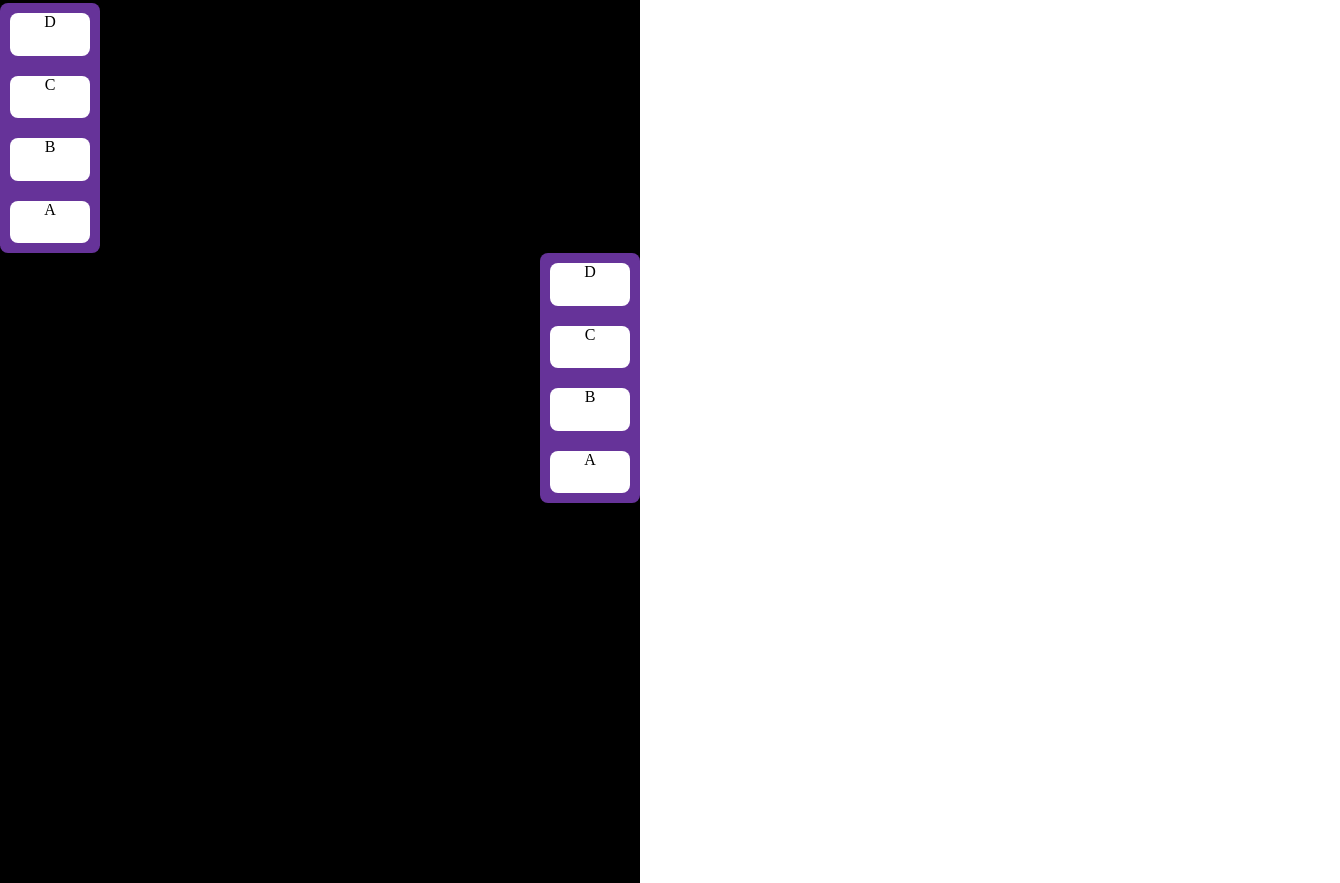
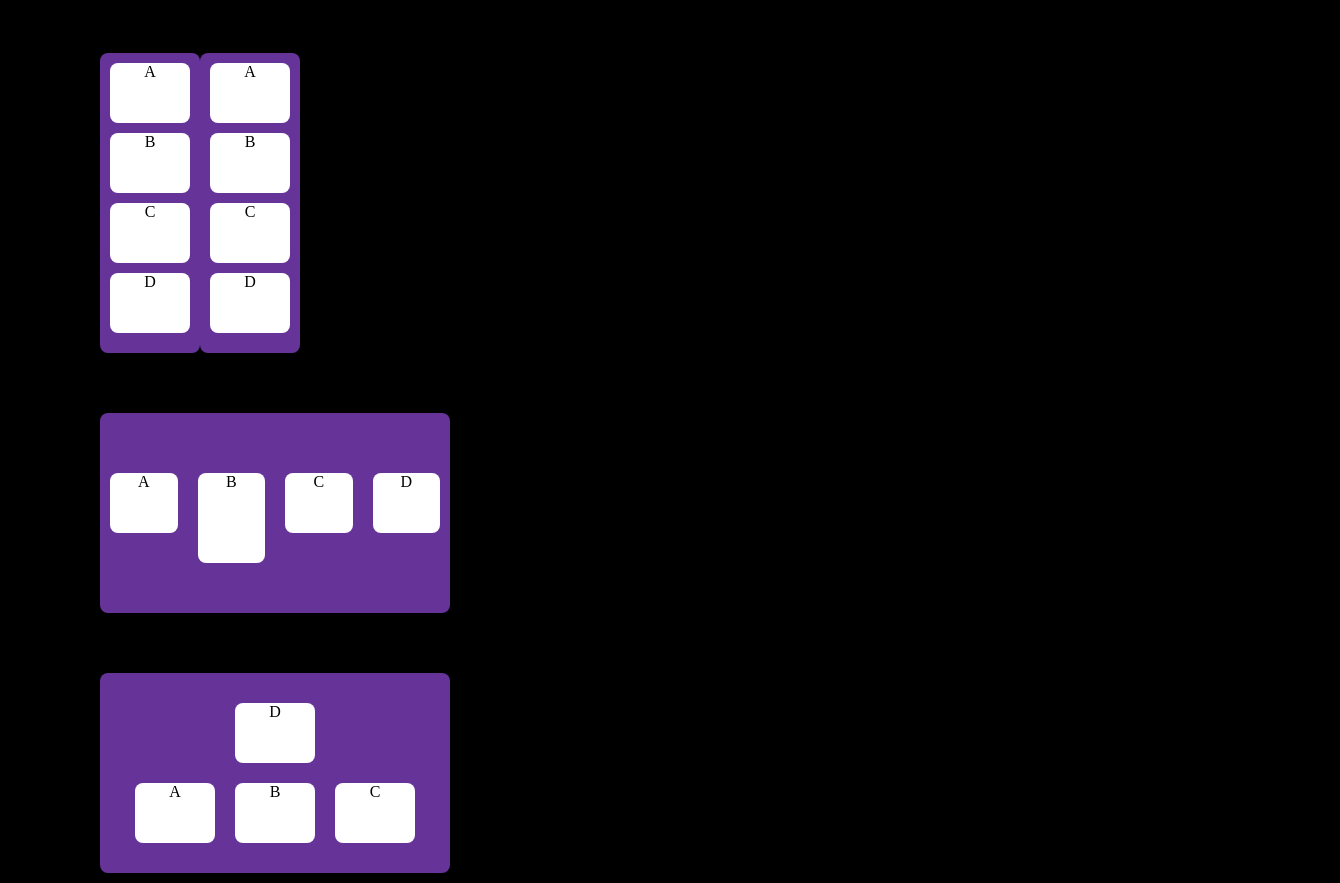
Before and after one commit to lucasmhilario/tt-css-js-pro, a plain HTML site: page aula03/exercicio_fixacao/index.html in a window 1280 px wide. Shown: the part 517-1400 px from the top of the page, 1340 px wide, since content can reach past the window. Drawn offline with Linux system fonts and the light colour scheme.

Commit message:
atualização do exercicio_fixação 0.0.1

```diff
--- a/aula03/exercicio_fixacao/css/style.css
+++ b/aula03/exercicio_fixacao/css/style.css
@@ -8,6 +8,8 @@ main {
   background: #000;
   width: 50%;
   height: 400vh;
+
+  padding: 50px 600px 50px 100px;
 }
 
 p{
@@ -42,6 +44,7 @@ hr {
   width: 80px;
   background: #fff;
   margin: 10px;
+  align-items: stretch;
 }
 
 /* ============================================== */
@@ -69,9 +72,9 @@ hr {
 
 .exemplo3 {
   width: 100px;
-  height: 250px;
+  height: 300px;
   background: rebeccapurple;
-  display: flex;
+  display: inline-block;
   flex-direction: column-reverse;
 }
 
@@ -85,13 +88,17 @@ hr {
   margin: 10px;
 }
 
+.section3 {
+  display: flex;
+}
+
 .exemplo3-1 {
   width: 100px;
-  height: 250px;
+  height: 300px;
   background: rebeccapurple;
-  display: flex;
-  flex-direction: column-reverse;
-  float: right;
+  display: inline-block;
+  /* flex-direction: column-reverse; */
+
 }
 
 .box1-exemplo3-1,
@@ -103,3 +110,99 @@ hr {
   background: #fff;
   margin: 10px;
 }
+
+.exemplo3-1 .box1-exemplo3-1 {
+  order: 3;
+}
+.exemplo3-1 .box2-exemplo3-1 {
+  order: 1;
+}
+.exemplo3-1 .box3-exemplo3-1 {
+  order: 2;
+}
+.exemplo3-1 .box4-exemplo3-1 {
+  order: 4;
+}
+
+/* ============================================== */
+
+:root {
+  --width: 80px;
+  --height: 60px;
+  --cor-de-fundo-bloco: #fff;
+  --margin-bloco: 10px
+}
+.exemplo4 {
+  width: 350px;
+  height: 200px;
+  background: rebeccapurple;
+  display: flex;
+  justify-content: center;
+  align-items: baseline;
+  /* padding-top: 60px; */
+}
+.box1-exemplo4 {
+  width: var(--width);
+  height: var(--height);
+  background-color: var(--cor-de-fundo-bloco) ;
+  margin: var(--margin-bloco);
+  margin-top: 10px;
+}
+.box2-exemplo4 {
+  width: var(--width);
+  height: 90px;
+  background-color: var(--cor-de-fundo-bloco) ;
+  margin: var(--margin-bloco);
+  margin-top: 60px;
+}
+.box3-exemplo4 {
+  width: var(--width);
+  height: var(--height);
+  background-color: var(--cor-de-fundo-bloco) ;
+  margin: var(--margin-bloco);
+}
+.box4-exemplo4 {
+  width: var(--width);
+  height: var(--height);
+  background-color: var(--cor-de-fundo-bloco) ;
+  margin: var(--margin-bloco);
+}
+
+/* =============================================== */
+
+.exemplo5 {
+  width: 350px;
+  height: 200px;
+  background: rebeccapurple;
+  display: flex;
+  justify-content: center;
+  flex-wrap: wrap-reverse;
+  align-content: center;
+  /* padding-top: 60px; */
+}
+.box1-exemplo5 {
+  width: var(--width);
+  height: var(--height);
+  background-color: var(--cor-de-fundo-bloco) ;
+  margin: var(--margin-bloco);
+  /* margin-top: 10px; */
+}
+.box2-exemplo5 {
+  width: var(--width);
+  height: var(--height);
+  background-color: var(--cor-de-fundo-bloco) ;
+  margin: var(--margin-bloco);
+  /* margin-top: 60px; */
+}
+.box3-exemplo5 {
+  width: var(--width);
+  height: var(--height);
+  background-color: var(--cor-de-fundo-bloco) ;
+  margin: var(--margin-bloco);
+}
+.box4-exemplo5 {
+  width: var(--width);
+  height: var(--height);
+  background-color: var(--cor-de-fundo-bloco) ;
+  margin: var(--margin-bloco);
+}
--- a/aula03/exercicio_fixacao/index.html
+++ b/aula03/exercicio_fixacao/index.html
@@ -41,6 +41,7 @@
     </div>
 
     <hr>
+    <section class="section3">
     <div class="exemplo3">
       <div class="box1-exemplo3">
         <p>A</p>
@@ -69,7 +70,44 @@
         <p>D</p>
       </div>
     </div>
+   </section>
+
+   <hr>
+
+    <div class="exemplo4">
+      <div class="box1-exemplo4">
+        <p>A</p>
+      </div>
+      <div class="box2-exemplo4">
+        <p>B</p>
+      </div>
+      <div class="box3-exemplo4">
+        <p>C</p>
+      </div>
+      <div class="box4-exemplo4">
+        <p>D</p>
+      </div>
+    </div>
+
     <hr>
+
+    <div class="exemplo5">
+      <div class="box1-exemplo5">
+        <p>A</p>
+      </div>
+      <div class="box2-exemplo5">
+        <p>B</p>
+      </div>
+      <div class="box3-exemplo5">
+        <p>C</p>
+      </div>
+      <div class="box4-exemplo5">
+        <p>D</p>
+      </div>
+    </div>
+
+
+
 
 
 
```
